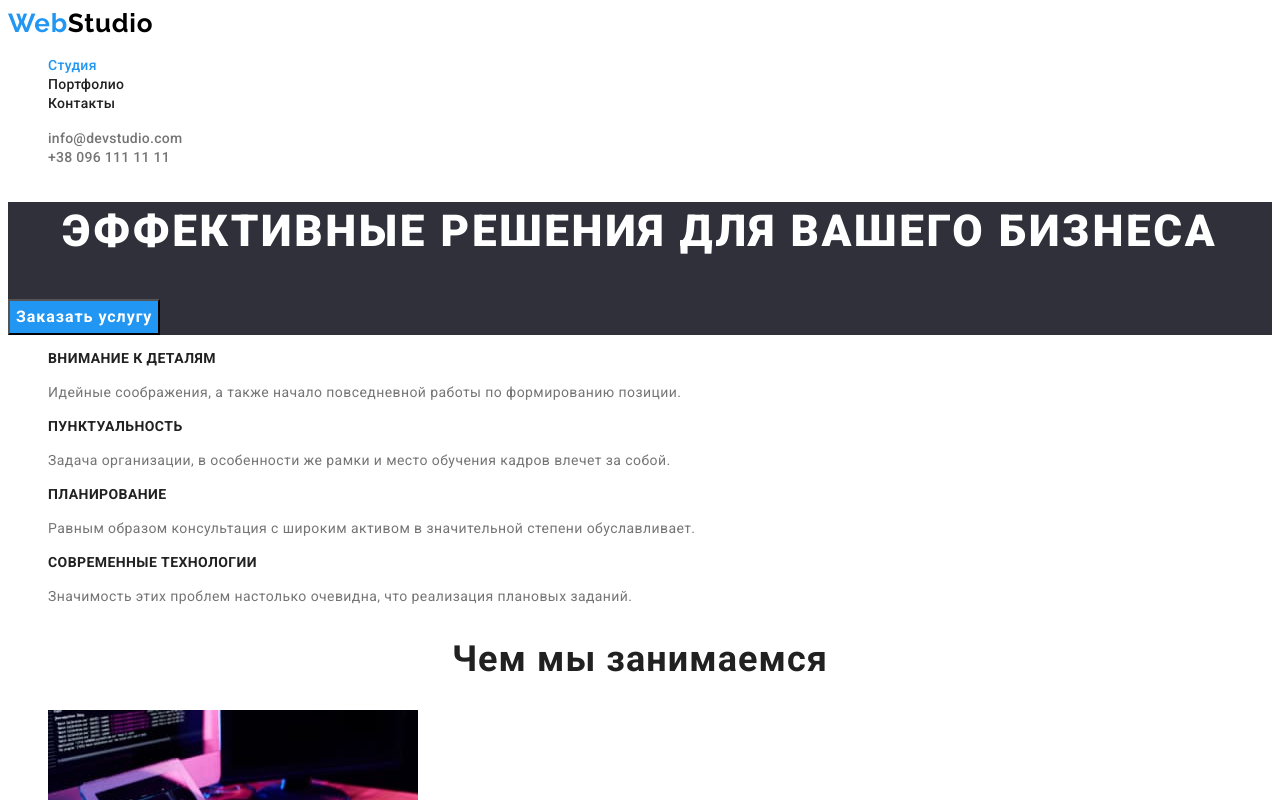
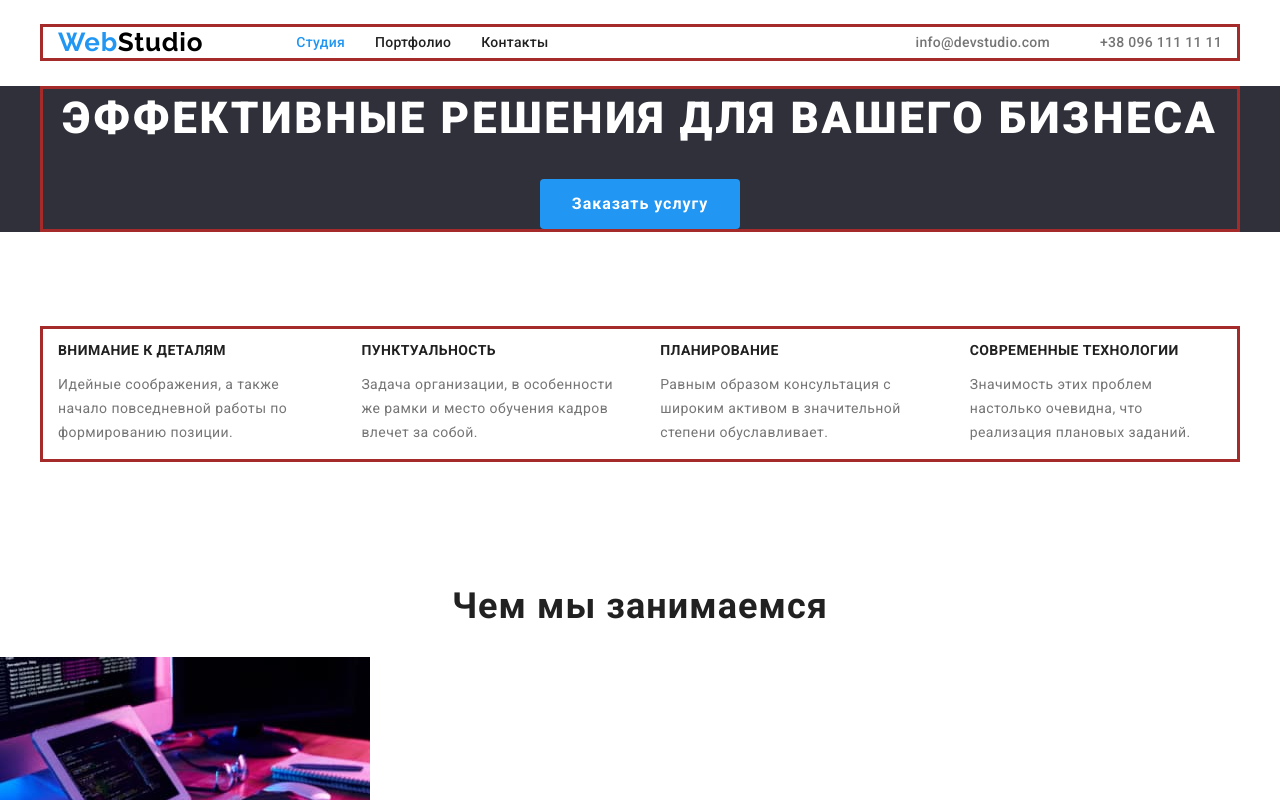
Before and after one commit to O-Lana/goit-markup-hw-03, a plain HTML site: page index.html in a window 1280 px wide. Shown: the top 800 px of the page. Drawn offline with nearby package versions, Linux system fonts and the light colour scheme; files whose address does not match are found by name.

Commit message:
вносит стилизацию до секции "наши преимущества"

```diff
--- a/css/styles.css
+++ b/css/styles.css
@@ -5,6 +5,31 @@
   --color-title: #212121;
 }
 
+h1,
+h2,
+h3,
+h4,
+h5,
+h6,
+p {
+  margin-left: 0;
+  margin-right: 0;
+}
+
+ul,
+ol {
+  margin-top: 0;
+  margin-bottom: 0;
+  padding-left: 0;
+}
+
+.container {
+  width: 1200px;
+  margin: 0 auto;
+  padding-left: 15px;
+  padding-right: 15px;
+  border: 3px solid brown;
+}
 .list {
   list-style: none;
 }
@@ -18,8 +43,33 @@ body {
   font-weight: 400;
   color: #757575;
 }
+/* -------------------------------COMPONENTS---------------------------------- */
+.section {
+  padding-top: 94px;
+  padding-bottom: 94px;
+}
+
 /* -------------------------------HEADER---------------------------------- */
+
+.header {
+  padding-top: 24px;
+  padding-bottom: 25px;
+  /* background-color: brown; */
+}
+
+.header-container {
+  display: flex;
+  align-items: center;
+}
+
+.navigation {
+  display: flex;
+  align-items: center;
+}
+
 .logo {
+  margin-right: 93px;
+
   font-family: var(--secondary-font);
   font-weight: 700;
   font-size: 26px;
@@ -30,6 +80,14 @@ body {
 
 .logo-style {
   color: var(--accent-color);
+}
+
+.menu {
+  display: flex;
+}
+
+.menu-item:not(:last-child) {
+  margin-right: 30px;
 }
 
 .menu-link {
@@ -48,6 +106,15 @@ body {
 
 .menu-link.current {
   color: var(--accent-color);
+}
+
+.contact-list {
+  display: flex;
+  margin-left: auto;
+}
+
+.contat-item:not(:last-child) {
+  margin-right: 50px;
 }
 
 .contact-us {
@@ -70,6 +137,9 @@ body {
 }
 
 .hero-title {
+  margin-top: 0;
+  margin-bottom: 30px;
+
   font-family: var(--main-font);
   font-weight: 900;
   font-size: 44px;
@@ -81,14 +151,20 @@ body {
 }
 
 .modal-btn {
+  padding: 10px 32px;
+  border-radius: 4px;
+  border: none;
+  margin: auto;
+
+  display: flex;
+  align-items: center;
+  text-align: center;
   background: var(--accent-color);
+
   font-family: inherit;
   font-weight: 700;
   font-size: 16px;
   line-height: 1.88;
-  display: flex;
-  align-items: center;
-  text-align: center;
   letter-spacing: 0.06em;
   color: #ffffff;
   cursor: pointer;
@@ -100,6 +176,15 @@ body {
 }
 
 /* -------------------------------Особенности---------------------------------- */
+
+.features-list {
+  display: flex;
+}
+
+.features-item:not(:last-child) {
+  margin-right: 30px;
+}
+
 .features-subtitle {
   font-family: var(--main-font);
   font-weight: 700;
--- a/index.html
+++ b/index.html
@@ -10,11 +10,19 @@
       href="https://fonts.googleapis.com/css2?family=Raleway:wght@700&family=Roboto:wght@400;500;700;900&display=swap"
       rel="stylesheet"
     />
+    <link
+      rel="stylesheet"
+      href="https://cdnjs.cloudflare.com/ajax/libs/modern-normalize/1.1.0/modern-normalize.min.css"
+      integrity="sha512-wpPYUAdjBVSE4KJnH1VR1HeZfpl1ub8YT/NKx4PuQ5NmX2tKuGu6U/JRp5y+Y8XG2tV+wKQpNHVUX03MfMFn9Q=="
+      crossorigin="anonymous"
+      referrerpolicy="no-referrer"
+    />
     <link rel="stylesheet" href="./css/styles.css" />
   </head>
   <body>
     <header class="header">
       <!--навигация по страницам-->
+      <div class="container header-container">
         <nav class="navigation">
           <a class="logo link" href="./index.html"
             ><span class="logo-style">Web</span>Studio</a
@@ -32,7 +40,7 @@
           </ul>
         </nav>
         <ul class="contact-list list">
-        <li>
+          <li class="contat-item">
             <a class="contact-us link" href="mailto:info@devstudio.com"
               >info@devstudio.com</a
             >
@@ -43,16 +51,20 @@
             >
           </li>
         </ul>
+      </div>
     </header>
 
     <main>
       <!--hero-->
       <section class="hero">
+        <div class="container">
           <h1 class="hero-title">Эффективные решения для вашего бизнеса</h1>
           <button class="modal-btn" type="button">Заказать услугу</button>
+        </div>
       </section>
       <!--Особенности-->
-      <section class="features">
+      <section class="features section">
+        <div class="container">
           <!--<h2>наши преимущиства<h2>-->
           <ul class="features-list list">
             <li class="features-item">
@@ -65,8 +77,8 @@
             <li class="features-item">
               <h3 class="features-subtitle">Пунктуальность</h3>
               <p class="features-text">
-              Задача организации, в особенности же рамки и место обучения кадров
-              влечет за собой.
+                Задача организации, в особенности же рамки и место обучения
+                кадров влечет за собой.
               </p>
             </li>
             <li class="features-item">
@@ -84,6 +96,7 @@
               </p>
             </li>
           </ul>
+        </div>
       </section>
       <!--Чем мы занимаемся-->
       <section class="work">
```
Also changed, not shown: portfolio.html (+3 -0 lines). Lines whose indentation alone changed are shown as unchanged.
